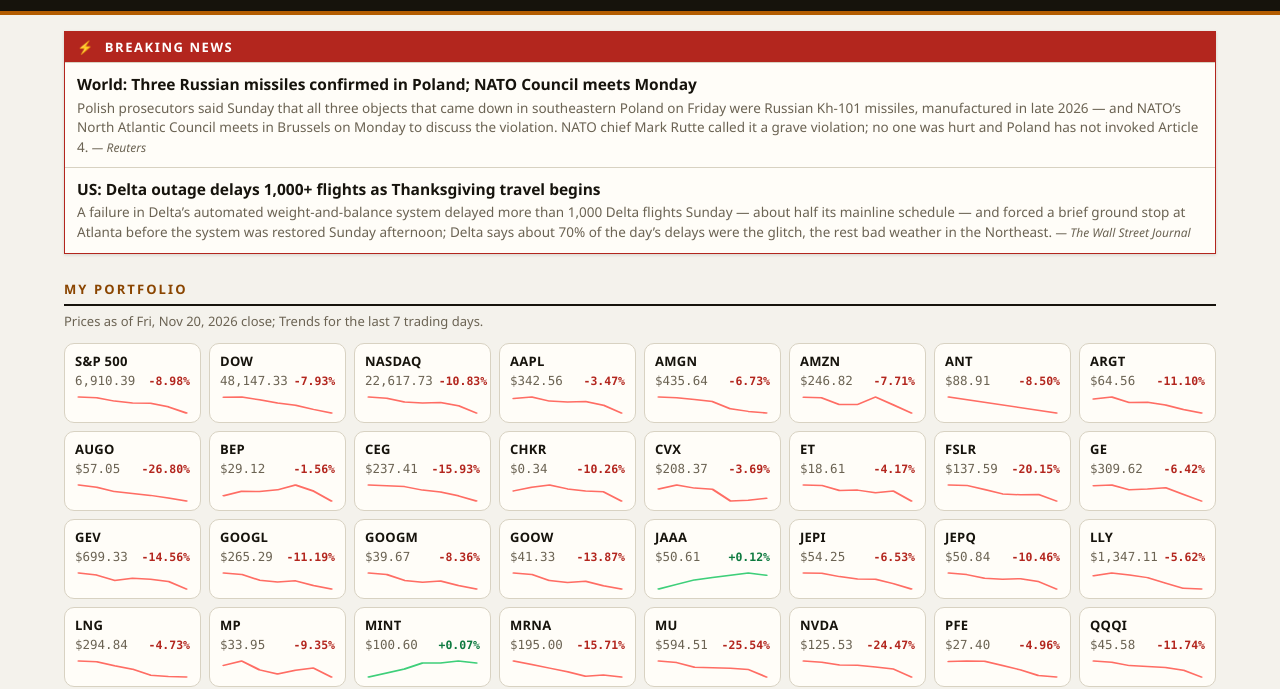
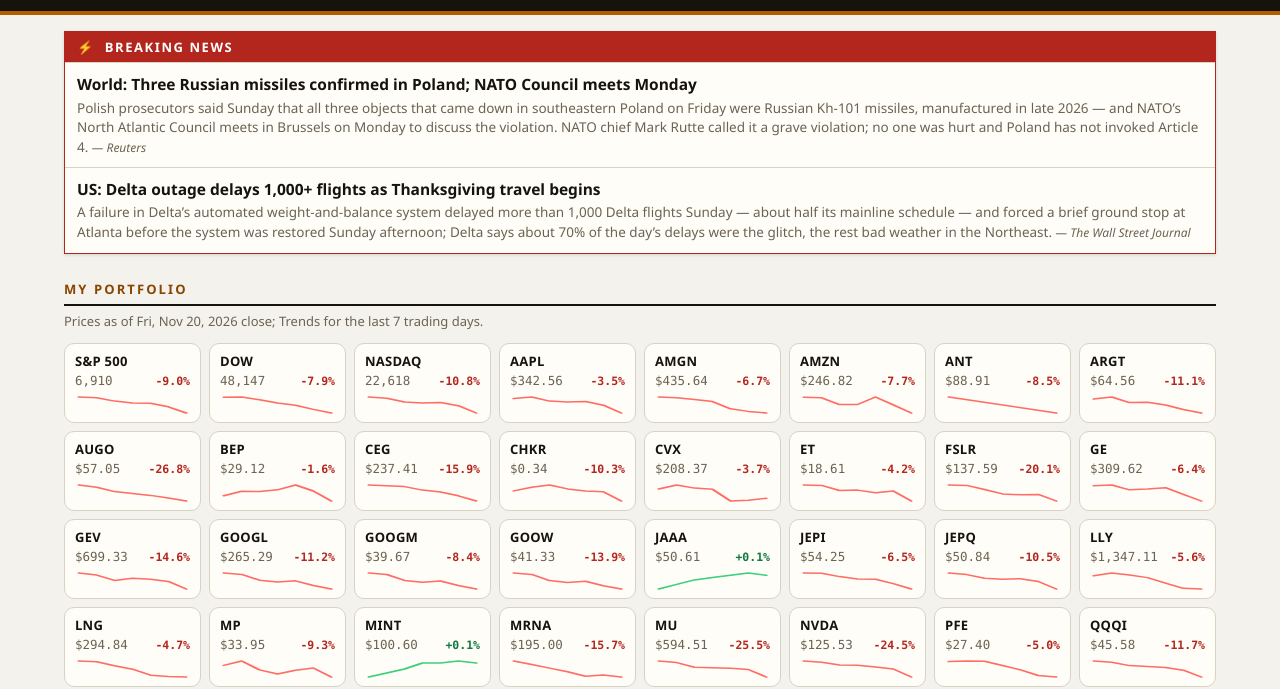
Before and after one commit to DaveSeiver/seiver-tv-data, a plain HTML site: page index.html in a window 1280 px wide. Shown: the part 122-811 px from the top of the page. Drawn offline with Linux system fonts and the light colour scheme.

Commit message:
Seiver TV framework — portfolio grid: index levels rounded to dollars, % to one decimal

```diff
--- a/index.html
+++ b/index.html
@@ -711,12 +711,13 @@
           var chg = '';
           if (cell.spark && cell.spark.length > 1 && cell.spark[0]){
             var pct = (cell.spark[cell.spark.length-1] - cell.spark[0]) / cell.spark[0] * 100;
-            var cls = pct > 0 ? 'up' : (pct < 0 ? 'down' : '');
-            var txt = (pct > 0 ? '+' : '') + pct.toFixed(2) + '%';
+            var r = Math.round(pct * 10) / 10;
+            var cls = r > 0 ? 'up' : (r < 0 ? 'down' : '');
+            var txt = (r > 0 ? '+' : '') + r.toFixed(1) + '%';
             chg = '<span class="chg '+cls+'">'+txt+'</span>';
           }
           c.innerHTML = '<div class="sym">'+esc(cell.symbol)+'</div>'
-            + '<div class="px num"><span>'+(cell.index ? '' : '$')+Number(cell.price).toLocaleString("en-US",{minimumFractionDigits:2, maximumFractionDigits:2})+(cell.est ? ' <span class="est">EST.</span>' : '')+'</span>'+chg+'</div>'
+            + '<div class="px num"><span>'+(cell.index ? Number(cell.price).toLocaleString("en-US",{minimumFractionDigits:0, maximumFractionDigits:0}) : '$'+Number(cell.price).toLocaleString("en-US",{minimumFractionDigits:2, maximumFractionDigits:2}))+(cell.est ? ' <span class="est">EST.</span>' : '')+'</span>'+chg+'</div>'
             + pfSpark(cell);
           grid.appendChild(c);
         });
```
